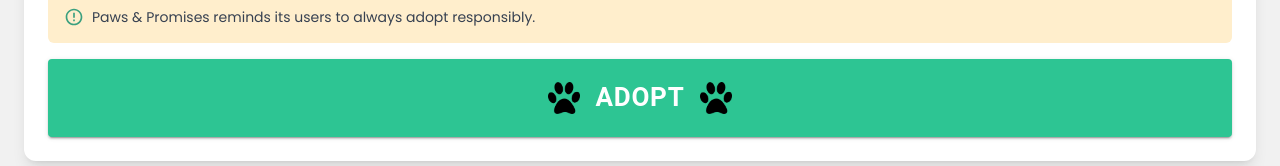
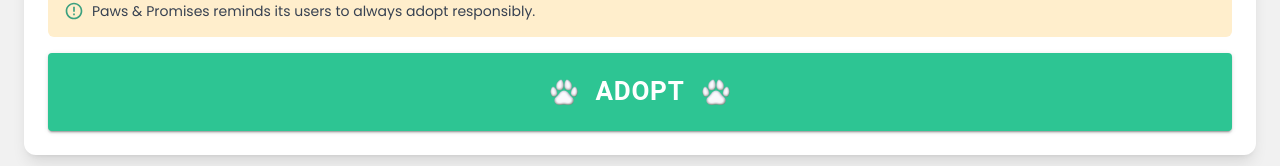
Before and after one commit to Miyukiin/PawsNPromises, a Next.js app in the folder Frontend/: page /petinfo/1 in a window 1280 px wide. Shown: the part 533-699 px from the top of the page. Built offline with nearby package versions, Linux system fonts and the light colour scheme; no server answers.

Commit message:
Some UI Fixed

```diff
--- a/Frontend/src/app/about/page.tsx
+++ b/Frontend/src/app/about/page.tsx
@@ -9,17 +9,15 @@ import VolunteerFormSection from "@/components/VolunteerFormSection";
 
 const AboutPage: React.FC = () => {
   useEffect(() => {
-    // Initialize AOS only once when the component is mounted.
     AOS.init({ duration: 1000, once: true, easing: "ease-in" });
 
-    // Optionally, refresh AOS on component unmount or page navigation.
     return () => {
       AOS.refresh();
     };
   }, []);
 
   return (
-    <div className="relative w-full overflow-x-hidden">
+    <div className="relative w-full overflow-x-hidden no-scrollbar">
       <div className="flex flex-col w-full min-h-screen">
         <div className="flex-1 bg-white flex items-center justify-center">
           <IntroSection />
--- a/Frontend/src/app/globals.css
+++ b/Frontend/src/app/globals.css
@@ -47,6 +47,18 @@
 @tailwind utilities;
 
 /* Global Styles */
-body {
+html, body {
   font-family: 'Poppins', sans-serif;
+  margin: 0;
+  padding: 0;
+  overflow-x: hidden;
 }
+
+.no-scrollbar {
+  scrollbar-width: none; /* For Firefox */
+  -ms-overflow-style: none; /* For Internet Explorer and Edge */
+}
+
+.no-scrollbar::-webkit-scrollbar {
+  display: none; /* For Chrome, Safari, and Edge */
+}
--- a/Frontend/src/app/home/page.tsx
+++ b/Frontend/src/app/home/page.tsx
@@ -11,17 +11,15 @@ import VolunteerFormSection from "@/components/VolunteerFormSection";
 
 const AboutPage: React.FC = () => {
   useEffect(() => {
-    // Initialize AOS only once when the component is mounted
     AOS.init({ duration: 1000, once: true, easing: "ease-in" });
 
-    // Optionally, refresh AOS on component unmount or page navigation.
     return () => {
       AOS.refresh();
     };
   }, []);
 
   return (
-    <div className="flex flex-col w-full h-full overflow-x-hidden"> {/* Prevent horizontal scroll */}
+    <div className="flex flex-col w-full h-full overflow-x-hidden no-scrollbar">
       <div className="flex-1 flex items-center justify-center">
         <Header />
       </div>
--- a/Frontend/src/app/petinfo/[id]/page.tsx
+++ b/Frontend/src/app/petinfo/[id]/page.tsx
@@ -87,9 +87,8 @@ const PetInfoPage = () => {
   };
 
   useEffect(() => {
-    AOS.init({ duration: 1000, once: false, easing: "ease-in" });
+    AOS.init({ duration: 1000, once: true, easing: "ease-in" });
 
-    // API Fetching
     if (id) {
       getPet(Number(id)).then((data) => setPet(data));
       getRecommendedPets(Number(id)).then((data) => setOtherPets(data));
@@ -122,7 +121,7 @@ const PetInfoPage = () => {
   }, [pet]);
 
   return (
-    <div className="flex flex-col min-h-screen items-center bg-lightgray font-sans">
+    <div className="flex flex-col min-h-screen items-center bg-lightgray font-sans overflow-x-hidden no-scrollbar">
       {/* Pet Image and Name Banner */}
       <div className="w-full mb-1">
         <Carousel
@@ -197,13 +196,13 @@ const PetInfoPage = () => {
             <img
               src="/image/paw.png"
               alt="Paw"
-              className="inline-block w-12 h-12"
+              className="inline-block w-10 h-10"
             />{" "}
             Meet <span className="text-white font-bold">{pet?.name}!</span>{" "}
             <img
               src="/image/paw.png"
               alt="Paw"
-              className="inline-block w-12 h-12"
+              className="inline-block w-10 h-10"
             />
           </h1>
         </div>
@@ -278,14 +277,14 @@ const PetInfoPage = () => {
                 data-aos="fade-up"
               >
                 <img
-                  src="/image/paw2.png"
-                  alt="Paw2"
+                  src="/image/paw.png"
+                  alt="Paw"
                   className="inline-block w-8 h-8"
                 />
                 <span>ADOPT {pet?.name.toUpperCase()}</span>
                 <img
-                  src="/image/paw2.png"
-                  alt="Paw2"
+                  src="/image/paw.png"
+                  alt="Paw"
                   className="inline-block w-8 h-8"
                 />
               </Button>
--- a/Frontend/src/components/Header.tsx
+++ b/Frontend/src/components/Header.tsx
@@ -41,8 +41,9 @@ const Header: React.FC = () => {
   return (
     <header className="bg-white shadow-md fixed top-0 left-0 right-0 z-10">
       <div className="flex justify-between items-center px-4 py-4 md:px-12">
-        {/* Leftmost Logo (Now non-clickable) */}
+        {/* Leftmost Logo (Now clickable, redirects to home) */}
         <div className="flex items-center">
+          <Link href="/" aria-label="Go to Home">
             <Image
               src="/image/header-pawsnpromises.png"
               alt="Paws and Promises Logo"
@@ -51,6 +52,7 @@ const Header: React.FC = () => {
               priority
               className="w-auto h-auto max-w-[200px] md:max-w-[350px]"
             />
+          </Link>
         </div>
 
         {/* Navigation Buttons on Large Screens */}
```
Also changed, not shown: Frontend/src/components/adopt/AdoptPageContent.tsx (line endings or trailing spaces). Lines whose indentation alone changed are shown as unchanged.
